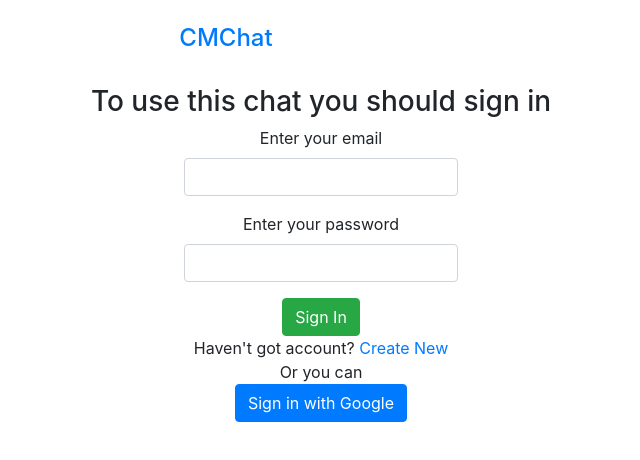
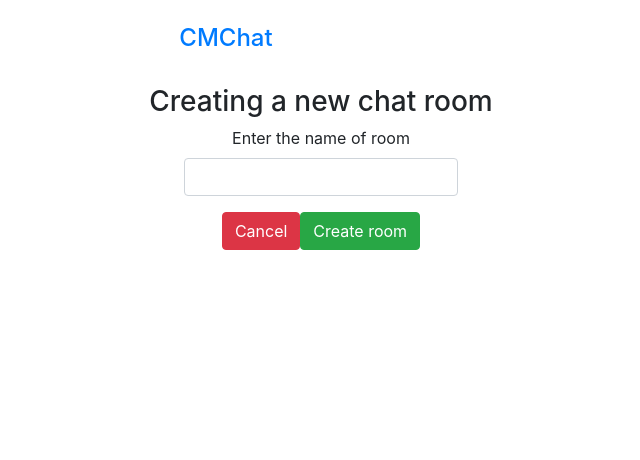
Before and after one commit to NoriX1/CMChat, a React (Create React App) app: page /rooms/new in a window 1280 px wide. Before the commit this address led to /. Shown: the top 460 px of the page, without its empty margins (319-959 px from the left). Built offline with nearby package versions, Linux system fonts and the light colour scheme; no server answers.

Commit message:
Creating a new room

```diff
--- a/src/actions/index.js
+++ b/src/actions/index.js
@@ -1,4 +1,4 @@
-import { AUTH_USER, AUTH_ERROR, FETCH_ROOMS } from 'actions/types';
+import { AUTH_USER, AUTH_ERROR, FETCH_ROOMS, CREATE_ROOM } from 'actions/types';
 import backend from 'apis/backend';
 
 export const signIn = (formValues, callback) => async dispatch => {
@@ -49,3 +49,17 @@ export const fetchRooms = () => async dispatch => {
         console.warn(e.response.data);
     }
 }
+
+export const createRoom = (formValues, callback) => async dispatch => {
+    try {
+        const response = await backend.post('/rooms/new', formValues, {
+            headers: {
+                authorization: localStorage.getItem('token')
+            }
+        });
+        dispatch({ type: CREATE_ROOM, payload: response.data });
+        callback();
+    } catch (e) {
+        console.warn(e.response.data);
+    }
+}
--- a/src/actions/types.js
+++ b/src/actions/types.js
@@ -1,3 +1,4 @@
 export const AUTH_USER = 'auth_user';
 export const AUTH_ERROR = 'auth_error';
 export const FETCH_ROOMS = 'fetch_rooms';
+export const CREATE_ROOM = 'create_room';
--- a/src/components/Form/formFields.js
+++ b/src/components/Form/formFields.js
@@ -7,5 +7,8 @@ export default {
     signin: [
         { label: 'Enter your email', name: 'email', type: 'text' },
         { label: 'Enter your password', name: 'password', type: 'password' }
+    ],
+    newRoom: [
+        { label: 'Enter the name of room', name: 'name', type: 'text' }
     ]
 };
--- /dev/null
+++ b/src/components/Rooms/CreateRoom.js
@@ -0,0 +1,43 @@
+import React from 'react';
+import { connect } from 'react-redux';
+import { Link } from 'react-router-dom';
+
+import * as actions from 'actions';
+import Form from 'components/Form/Form';
+import fields from 'components/Form/formFields';
+
+const CreateRoom = (props) => {
+    function handleSubmit(formValues) {
+        props.createRoom(formValues, () => {
+            props.history.push('/rooms');
+        });
+    }
+
+    function renderButtons() {
+        return (
+            <div>
+                <Link to="/rooms" className="btn btn-danger">Cancel</Link>
+                <button type="submit" className="btn btn-success">Create room</button>
+            </div>
+        );
+    }
+
+    return (
+        <div>
+            <div className="container text-center">
+                <h3>Creating a new chat room</h3>
+                <div className="row">
+                    <div className="col d-flex justify-content-center">
+                        <Form
+                            fields={fields.newRoom}
+                            onSubmit={handleSubmit}
+                            renderButtons={renderButtons}
+                        />
+                    </div>
+                </div>
+            </div>
+        </div>
+    );
+}
+
+export default connect(null, actions)(CreateRoom);
--- a/src/components/RoomList/RoomList.js
+++ b/src/components/Rooms/RoomList.js
@@ -1,5 +1,6 @@
 import React, { useEffect } from 'react';
 import requireAuth from 'components/requireAuth';
+import { Link } from 'react-router-dom';
 import { connect } from 'react-redux';
 import * as actions from 'actions';
 
@@ -14,14 +15,22 @@ const RoomList = (props) => {
     function renderRoomsList() {
         if (props.rooms.length) {
             return props.rooms.map((room) => {
-                return <li key={room._id}>{room.name}</li>
+                return (
+                    <li key={room._id}>
+                        <Link to={`/rooms/${room._id}`} className="list-group-item list-group-item-action d-flex justify-content-between">
+                            <div>{room.name}</div>
+                            <div>{`Owner: ${room._owner.name}`}</div>
+                        </Link>
+                    </li>
+                );
             })
         }
     }
 
     return (
         <div className="container">
-            <ul>{renderRoomsList()}</ul>
+            <ul className="list-group">{renderRoomsList()}</ul>
+            <Link className="btn btn-primary" to="/rooms/new">Create new</Link>
         </div>
     )
 }
--- a/src/index.js
+++ b/src/index.js
@@ -12,7 +12,8 @@ import Header from 'components/Header/Header';
 import Landing from 'components/Landing/Landing';
 import GoogleAuth from 'components/GoogleAuth/GoogleAuth';
 import Registration from 'components/Registration/Registration';
-import RoomList from 'components/RoomList/RoomList';
+import RoomList from 'components/Rooms/RoomList';
+import CreateRoom from 'components/Rooms/CreateRoom';
 
 const composeEnhancers = window.__REDUX_DEVTOOLS_EXTENSION_COMPOSE__ || compose;
 const store = createStore(reducers, {
@@ -27,7 +28,8 @@ ReactDOM.render(
                 <Route exact path="/" component={Landing} />
                 <Route path="/google/:token" component={GoogleAuth} />
                 <Route path="/register" component={Registration} />
-                <Route path="/rooms" component={RoomList} />
+                <Route exact path="/rooms" component={RoomList} />
+                <Route path="/rooms/new" component={CreateRoom} />
             </App>
         </BrowserRouter>
     </Provider>,
--- a/src/reducers/roomReducer.js
+++ b/src/reducers/roomReducer.js
@@ -1,10 +1,13 @@
 import _ from 'lodash';
-import { FETCH_ROOMS } from 'actions/types'
+import { FETCH_ROOMS, CREATE_ROOM } from 'actions/types'
 
 export default (state = {}, action) => {
     switch (action.type) {
         case FETCH_ROOMS: {
-            return { ...state, ..._.mapKeys(action.payload, '_id') }
+            return { ...state, ..._.mapKeys(action.payload, '_id') };
+        }
+        case CREATE_ROOM: {
+            return { ...state, [action.payload._id]: action.payload };
         }
         default: { return state; }
     }
```
